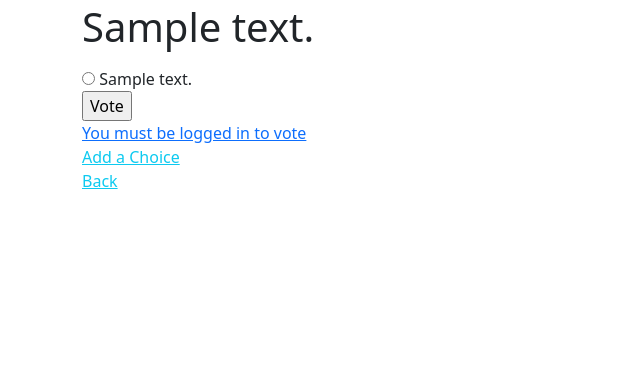
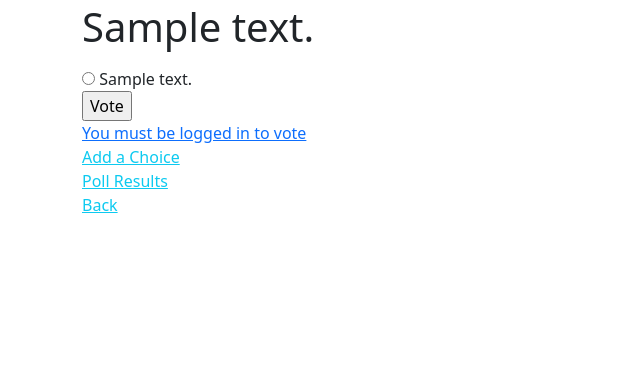
Before and after one commit to RydCri/Django, a Django app: template MVT/polls/templates/poll_detail.html in a window 1280 px wide. Shown: the part 169-534 px from the top of the page, without its empty margins (0-640 px from the left). Run offline with Django 3.2, Linux system fonts and the light colour scheme; tables that the repository leaves empty hold one stand-in row (values such as "Sample post"); the template is opened without the code that fills it: values that come from a table or form of the project are taken from there, most other values are stand-ins (such as "Sample title", 1, 10 or a date in 2020).

Commit message:
additive href "results" to Poll Results

```diff
--- a/MVT/polls/templates/poll_detail.html
+++ b/MVT/polls/templates/poll_detail.html
@@ -28,7 +28,9 @@
     </div>
     <div class="row">
 <a class="text-info" href="/polls/createChoice">Add a Choice</a>
+<a class="text-info" href="results">Poll Results</a>
 <a class="text-info" href="/polls">Back</a>
 </div>
 </div>
+</div>
 {% endblock %}
```
